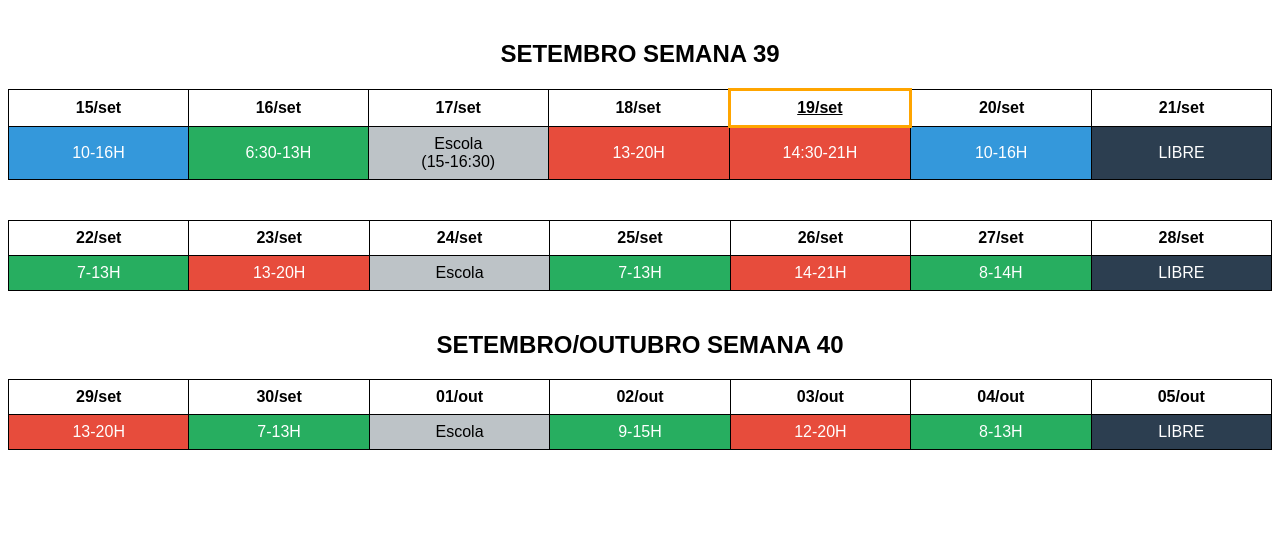
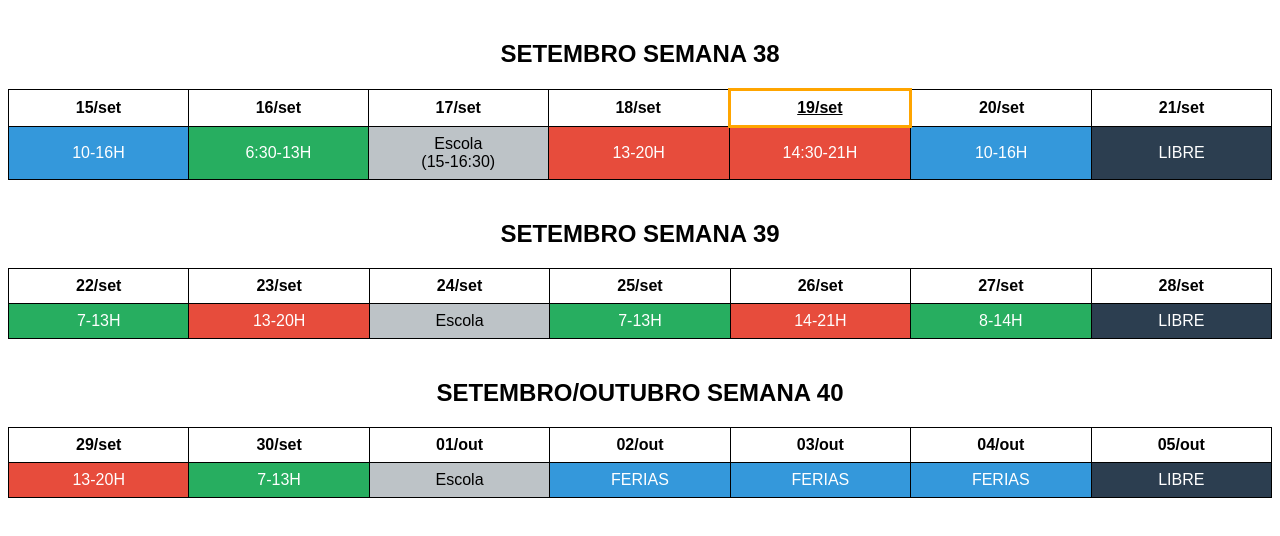
Before and after one commit to ledledledlsc/Horarios_Trabalho, a plain HTML site: page index.html in a window 1280 px wide. Drawn offline with Linux system fonts and the light colour scheme.

Commit message:
Update index.html

```diff
--- a/index.html
+++ b/index.html
@@ -43,7 +43,7 @@
 </head>
 <body>
 
-  <h2>SETEMBRO SEMANA 39</h2>
+  <h2>SETEMBRO SEMANA 38</h2>
   <table>
     <tr>
       <th id="15-09">15/set</th><th id="16-09">16/set</th><th id="17-09">17/set</th>
@@ -60,6 +60,7 @@
     </tr>
   </table>
 
+  <h2>SETEMBRO SEMANA 39</h2>
   <table>
     <tr>
       <th id="22-09">22/set</th><th id="23-09">23/set</th><th id="24-09">24/set</th>
@@ -86,9 +87,9 @@
       <td class="red">13-20H</td>
       <td class="green">7-13H</td>
       <td class="gray">Escola</td>
-      <td class="green">9-15H</td>
-      <td class="red">12-20H</td>
-      <td class="green">8-13H</td>
+      <td class="blue">FERIAS</td>
+      <td class="blue">FERIAS</td>
+      <td class="blue">FERIAS</td>
       <td class="darkgray">LIBRE</td>
     </tr>
   </table>
```
